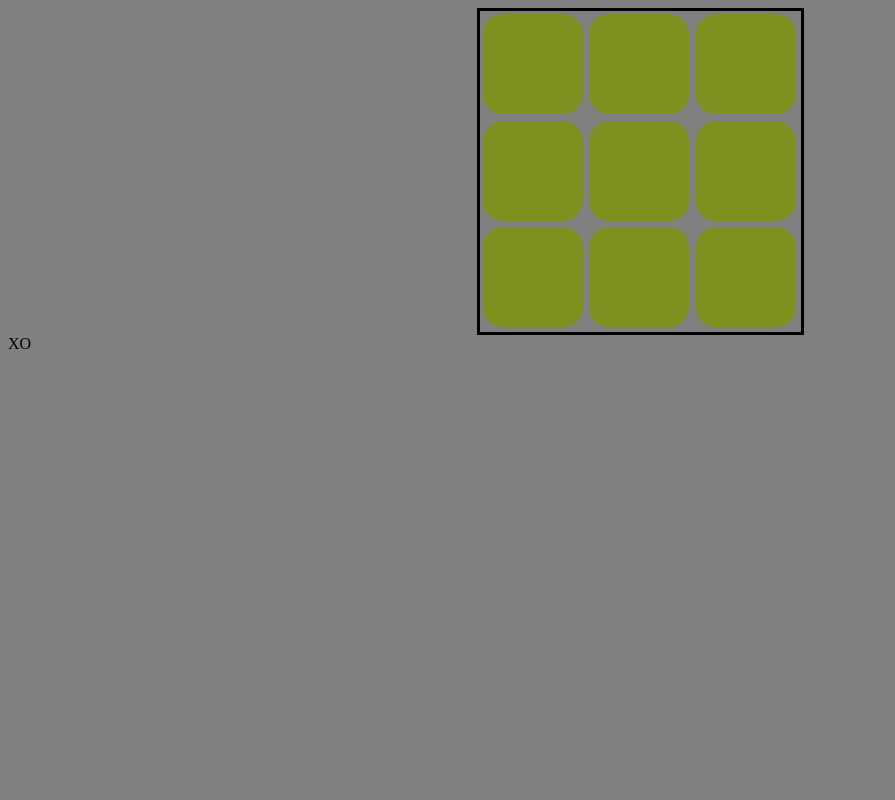
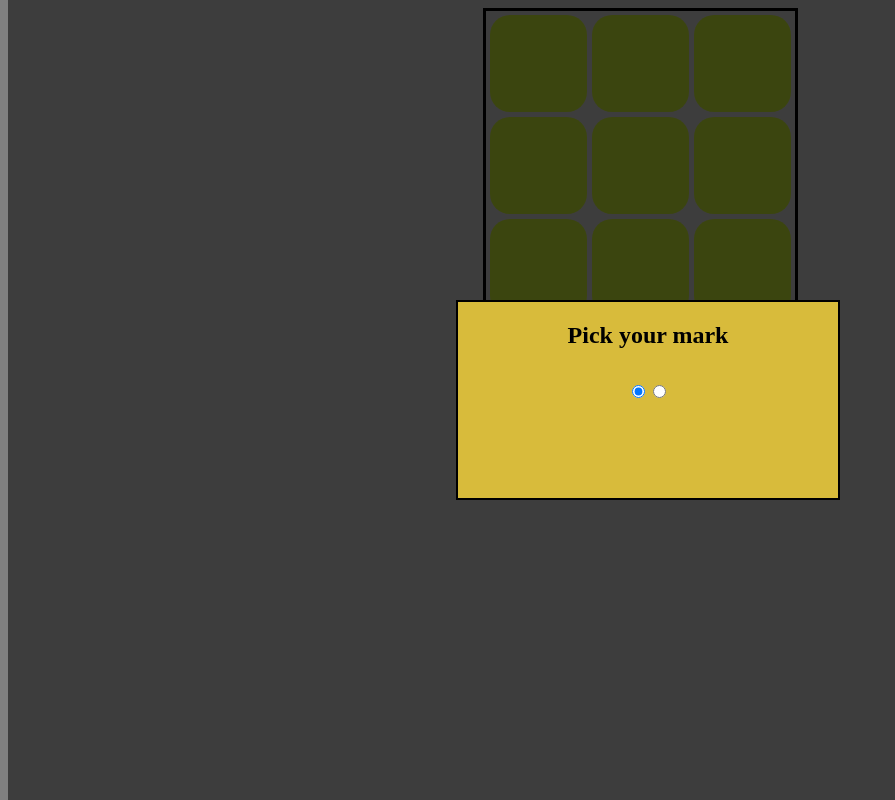
Before and after one commit to nyiroteofil/tic-tac-toe, a plain HTML site: page index.html in a window 1280 px wide. Shown: the whole page, without its empty margins (0-895 px from the left). Drawn offline with Linux system fonts and the light colour scheme.

Commit message:
Worked on the UI

```diff
--- a/index.html
+++ b/index.html
@@ -5,6 +5,7 @@
     <meta http-equiv="X-UA-Compatible" content="IE=edge">
     <meta name="viewport" content="width=device-width, initial-scale=1.0">
     <link rel="stylesheet" href="style.css">
+    <link rel="stylesheet" href="reset.css">
     <script src="app.js"></script>
     <title>Tic-tac-toe</title>
 </head>
@@ -20,8 +21,15 @@
         <div class="cell c-2"></div>
         <div class="cell c-3"></div>
     </div>
-    <div class="options">
-        <span>X</span><span>O</span>
+    <div class="options-container">
+        <div class="options">
+            <h2>Pick your mark</h2>
+            <span id="marks">
+                <input type="radio" name="mark" value="X" id="mark-x" checked>
+                <input type="radio" name="mark" value="o" id="mark-o">
+            </span>
+            <h2></h2>
+        </div>
     </div>
 </body>
 </html>
--- /dev/null
+++ b/reset.css
@@ -0,0 +1,3 @@
+* {
+    box-sizing: border-box;
+}
--- a/style.css
+++ b/style.css
@@ -1,5 +1,6 @@
 body {
     background-color: grey;
+    padding: 0;
 }
 
 .cell-container {
@@ -7,9 +8,8 @@ body {
     grid-template: repeat(3, 1fr) / repeat(3, 1fr);
     gap: 5px;
 
-
-    padding: 3px;
-    margin: 0 auto;
+    padding: 4px;
+    margin: 5px auto;
     width: 315px;
     height: 315px;
 
@@ -21,8 +21,8 @@ body {
     align-items: center;
     justify-content: center;
 
-    width: 100px;
-    height: 100px;
+    width: 97px;
+    height: 97px;
 
     background-color: rgb(124, 145, 32);
     border-radius: 20px;
@@ -31,3 +31,44 @@ body {
     font-family: Arial, Helvetica, sans-serif;
     color: rgb(0, 204, 255)
 }
+
+.options-container {
+    display: flex;
+    align-items: center;
+    justify-content: center;
+
+    width: 100%;
+    height: 100%;
+
+    background-color: rgba(0, 0, 0, 0.521);
+
+    position: absolute;
+    top: 0;
+}
+
+.options {
+    display: grid;
+    grid-template: repeat(4, 1fr) / 1fr;
+
+    width: clamp(300px, 30vw, 500px);
+    height: clamp(200px, 20vh, 400px);
+    margin: 0 auto;
+
+    border: black 2px solid;
+    background-color: rgb(216, 187, 59);
+}
+
+.options > h2 {
+    text-align: center;
+}
+
+.options-container.hide {
+    display: none;
+}
+
+#marks {
+    display: flex;
+    align-items: center;
+    justify-content: center;
+
+}
```
